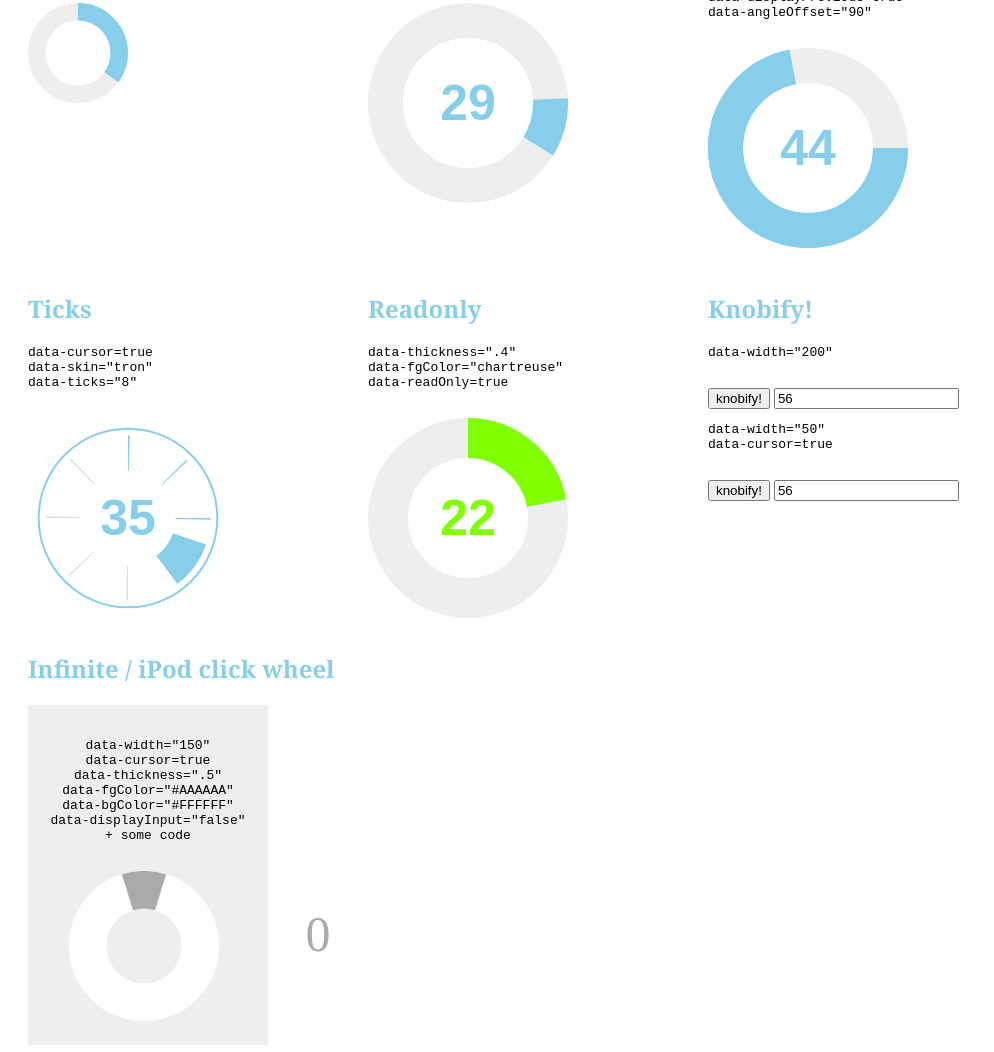
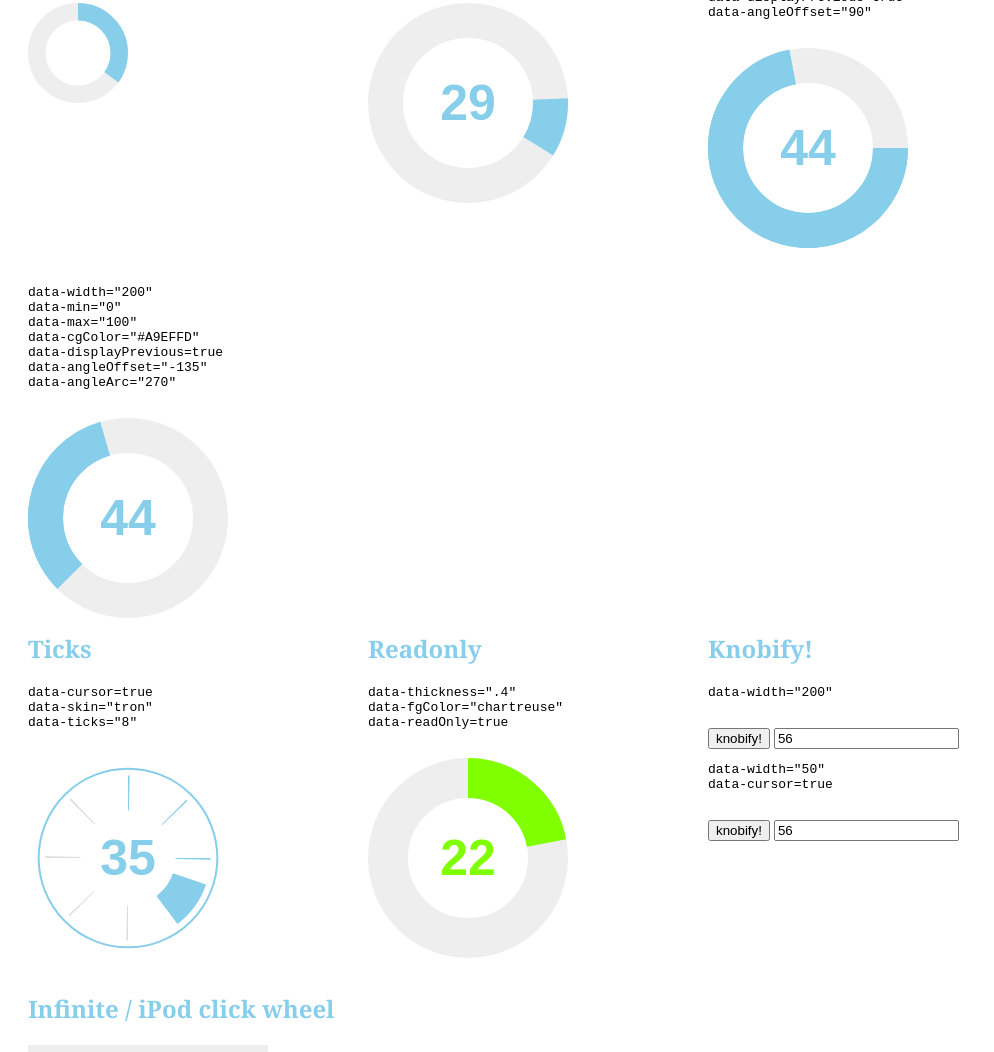
Before and after one commit to aterrien/jQuery-Knob, a plain HTML site: page index.html in a window 1280 px wide. Shown: the part 757-1809 px from the top of the page, without its empty margins (0-994 px from the left). Drawn offline with nearby package versions, Linux system fonts and the light colour scheme.

Commit message:
Added angleArc example

```diff
--- a/index.html
+++ b/index.html
@@ -130,6 +130,18 @@ data-angleOffset="90"
             </pre>
             <input class="knob"data-width="200" data-min="-100" data-angleOffset="90" data-displayPrevious=true value="44">
         </div>
+        <div style="float:left;width:300px;height:300px;padding:20px">
+            <pre>
+data-width="200"
+data-min="0"
+data-max="100"
+data-cgColor="#A9EFFD"
+data-displayPrevious=true
+data-angleOffset="-135"
+data-angleArc="270"
+            </pre>
+            <input class="knob"data-width="200" data-min="0" data-max="100" data-angleOffset="-135" data-angleArc="270" data-displayPrevious=true value="44">
+        </div>
         <div style="clear:both"></div>
         <div style="float:left;width:300px;height:320px;padding:20px">
             <h2>Ticks</h2>
```
